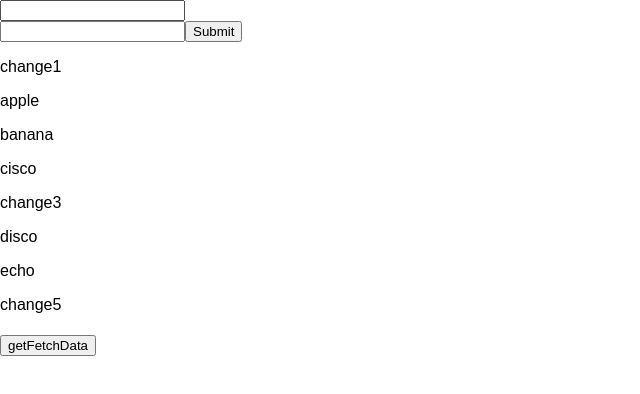
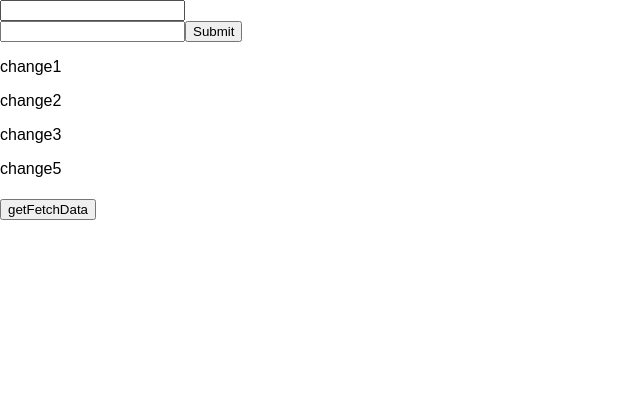
Before and after one commit to piggymichelle/testmy-app, a React (Create React App) app: page / in a window 1280 px wide. Shown: the top 394 px of the page, without its empty margins (0-640 px from the left). Built offline with nearby package versions, Linux system fonts and the light colour scheme.

Commit message:
delete all fruits

```diff
--- a/src/Myarea.js
+++ b/src/Myarea.js
@@ -3,12 +3,8 @@ const Myarea = props => {
     return(
         <div>
             <p>change1</p>
-            <p>apple</p>
-            <p>banana</p>
-            <p>cisco</p>
+            <p>change2</p>
             <p>change3</p>
-            <p>disco</p>
-            <p>echo</p>
             <p>change5</p>
             <h1>{props.nameList}</h1>
             <h1>{props.ageList}</h1>
```
